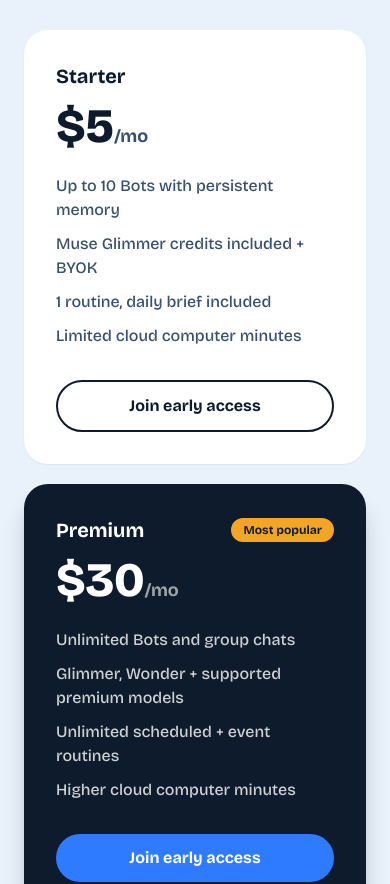
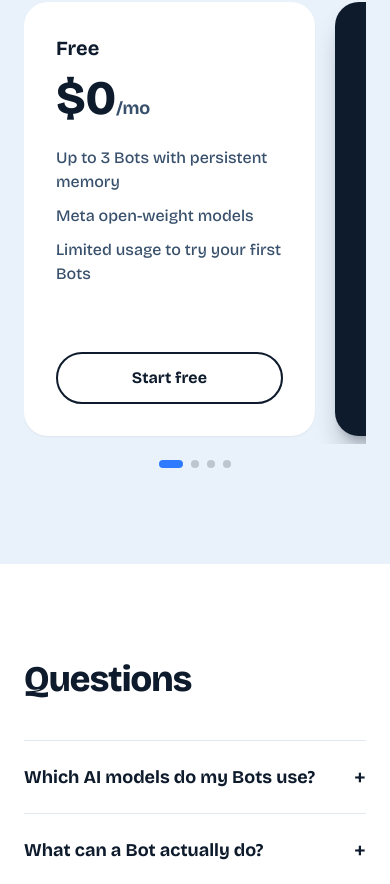
Before and after one commit to tamago-labs/wayfind-cloud, a Next.js app: page / in a window 390 px wide. Shown: the part 5758-6642 px from the top of the page. Built offline with nearby package versions, Linux system fonts and the light colour scheme; no server answers; a web font is replaced by a local one; what aws-amplify would draw is missing.

Commit message:
copy(landing): Free/Starter/Premium/Enterprise pricing, FAQ rewrite, footer positioning

```diff
--- a/components/landing/Faq.tsx
+++ b/components/landing/Faq.tsx
@@ -1,11 +1,23 @@
 const faqs = [
   {
-    q: 'Can I use any AI model?',
-    a: 'You choose the model each Bot runs on from the models we offer. Bringing your own API key works on any plan, and opens after early access.',
+    q: 'Which AI models do my Bots use?',
+    a: 'Hosted Meta open-weight models (Muse Spark Open and Muse Glimmer), served via Modal, on every plan — no keys to bring, no setup. Premium adds Muse Wonder — Meta\u2019s new frontier, in the class of GPT-6 and Claude Fable — for complex work, agentic coding, and graphical computer work.',
+  },
+  {
+    q: 'What can a Bot actually do?',
+    a: 'Complete multi-step work across your connected apps, remember your workflows, and keep going in the background. A Bot produces finished results — reconciliation reports, drafted emails, prepared announcements — and asks for your approval before anything sensitive.',
+  },
+  {
+    q: 'Do I need to watch every step?',
+    a: 'No. Bots run routines on their own and only stop for your OK before sending, paying, publishing, or changing important records.',
+  },
+  {
+    q: 'Which business apps connect?',
+    a: 'Zoho-based services for books, mail, calendar and more — 100+ services via Zoho MCP — plus Web3 MCP connectors made by the Wayfind team for USDC payments and treasury.',
   },
   {
     q: 'What is a MicroVM?',
-    a: 'A very small virtual machine. We are building Wayfind\u2019s cloud computer on AWS Lambda MicroVMs, which combine VM-level isolation with near-instant launch and resume, and they keep your computer\u2019s state while it sleeps. The computer is in development and rolls out in phases.',
+    a: 'A very small virtual machine. We are building Wayfind\u2019s cloud computer on Firecracker MicroVMs on AWS Lambda, which combine VM-level isolation with near-instant launch and resume, and they keep your computer\u2019s state while it sleeps.',
   },
   {
     q: 'Will it run with my laptop closed?',
@@ -17,7 +29,7 @@ const faqs = [
   },
   {
     q: 'Where is Wayfind available?',
-    a: 'We start in the ap-southeast-1 region, so it works well from Southeast Asia, and we\u2019re not limited to US-first launches.',
+    a: 'Available worldwide from day one — no region-locked launches.',
   },
 ];
 
--- a/components/landing/Footer.tsx
+++ b/components/landing/Footer.tsx
@@ -14,12 +14,11 @@ export default function Footer() {
             <Link href="https://x.com/WayfindZZZ" target="_blank" rel="noopener noreferrer" className="hover:opacity-60 transition-opacity">x</Link>
           </nav>
         </div>
-        <p className="text-[12px] text-heroslate leading-relaxed mt-8 max-w-3xl">
-          Wayfind Cloud is in early access. Chats, computer panels and routines shown on this page are
-          illustrative until real Bots are running. Planned pricing is not on sale yet. Nothing here
-          promises an always-on computer — it suspends when idle and checkpoints its work.
+        <p className="text-[12px] text-heroslate leading-relaxed mt-8 max-w-md">
+          Always-on AI teammates in the cloud for small businesses.
+          Early access — features and pricing may change before launch.
         </p>
-        <p className="text-[12px] text-heroslate mt-3">© 2026 Tamago Labs</p>
+        <p className="text-[12px] text-heroslate mt-3">© 2026 Tamago Labs Japan</p>
       </div>
     </footer>
   );
--- a/components/landing/Pricing.tsx
+++ b/components/landing/Pricing.tsx
@@ -1,27 +1,40 @@
+'use client';
+
+import { useRef, useState } from 'react';
 import Link from 'next/link';
 
 const plans = [
   {
+    name: 'Free',
+    price: '$0',
+    features: [
+      'Up to 3 Bots with persistent memory',
+      'Meta open-weight models',
+      'Limited usage to try your first Bots',
+    ],
+    featured: false,
+  },
+  {
     name: 'Starter',
     price: '$5',
     features: [
-      'Up to 10 Bots with persistent memory',
-      'Muse Glimmer credits included + BYOK',
-      '1 routine, daily brief included',
-      'Limited cloud computer minutes',
+      'Up to 5 Bots with persistent memory',
+      'Meta open-weight models',
+      'Generous usage limits',
+      '1 scheduled routine',
     ],
-    featured: false,
+    featured: true,
   },
   {
     name: 'Premium',
     price: '$30',
     features: [
-      'Unlimited Bots and group chats',
-      'Glimmer, Wonder + supported premium models',
-       'Unlimited scheduled + event routines',
-      'Higher cloud computer minutes',
+      'Up to 10 Bots and group chats',
+      'Muse Wonder for complex and graphical work',
+      'Highest usage limits',
+      '10 scheduled routines',
     ],
-    featured: true,
+    featured: false,
   },
   {
     name: 'Enterprise',
@@ -38,6 +51,21 @@ const plans = [
 ];
 
 export default function Pricing() {
+  const trackRef = useRef<HTMLDivElement>(null);
+  const [idx, setIdx] = useState(0);
+
+  const onScroll = () => {
+    const el = trackRef.current;
+    if (!el || el.scrollWidth <= el.clientWidth) return;
+    setIdx(Math.round((el.scrollLeft / (el.scrollWidth - el.clientWidth)) * (plans.length - 1)));
+  };
+
+  const go = (i: number) => {
+    const el = trackRef.current;
+    if (!el) return;
+    el.scrollTo({ left: (i / (plans.length - 1)) * (el.scrollWidth - el.clientWidth), behavior: 'smooth' });
+  };
+
   return (
     <section id="pricing" className="scroll-mt-16 bg-ice px-6 py-24 font-brico text-navy">
       <div className="mx-auto max-w-6xl">
@@ -47,14 +75,18 @@ export default function Pricing() {
             Free in early access. Simple after.
           </h2>
           <p className="mx-auto mt-4 max-w-xl text-lg text-heroslate">
-            No card needed today. Bring your own AI key on any plan, or use ours. Idle time is never charged.
+            No card needed today. Idle time is never charged.
           </p>
         </div>
-        <div className="mt-12 grid gap-5 md:grid-cols-3 mx-auto max-w-6xl">
+        <div
+          ref={trackRef}
+          onScroll={onScroll}
+          className="mt-12 flex snap-x snap-mandatory gap-5 overflow-x-auto pb-2 [scrollbar-width:none] min-[480px]:grid min-[480px]:grid-cols-2 min-[480px]:overflow-visible min-[480px]:pb-0 lg:grid-cols-4 [&::-webkit-scrollbar]:hidden mx-auto max-w-6xl"
+        >
           {plans.map((p) => (
             <div
               key={p.name}
-              className={`flex flex-col rounded-3xl p-8 ${
+              className={`flex min-w-[85%] snap-center flex-col rounded-3xl p-8 min-[480px]:min-w-0 ${
                 p.featured
                   ? 'bg-navy text-white shadow-xl shadow-navy/25 lg:-mt-4 lg:pb-12'
                   : 'bg-white shadow-sm'
@@ -99,10 +131,22 @@ export default function Pricing() {
                       : 'border-2 border-navy text-navy hover:bg-navy hover:text-white'
                   }`}
                 >
-                  Join early access
+                  {p.name === 'Free' ? 'Start free' : 'Join early access'}
                 </Link>
               )}
             </div>
+          ))}
+        </div>
+        <div className="mt-4 flex justify-center gap-2 min-[480px]:hidden" role="tablist" aria-label="Pricing plans">
+          {plans.map((p, i) => (
+            <button
+              key={p.name}
+              role="tab"
+              aria-selected={i === idx}
+              aria-label={`Show: ${p.name}`}
+              onClick={() => go(i)}
+              className={`h-2 rounded-full transition-all ${i === idx ? 'w-6 bg-cta' : 'w-2 bg-navy/20'}`}
+            />
           ))}
         </div>
       </div>
```
